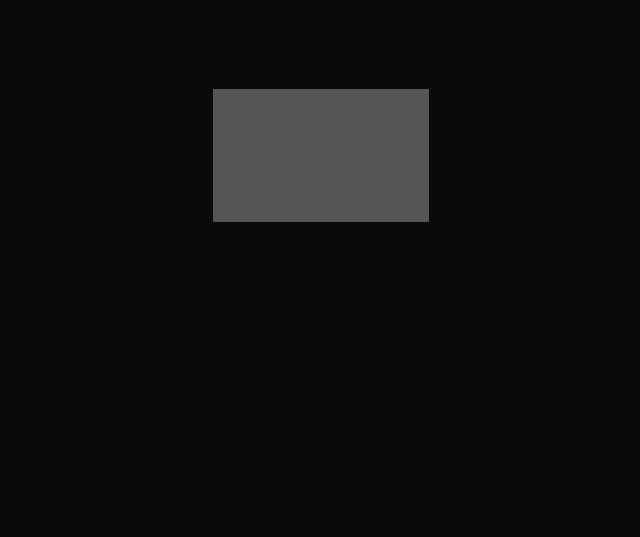
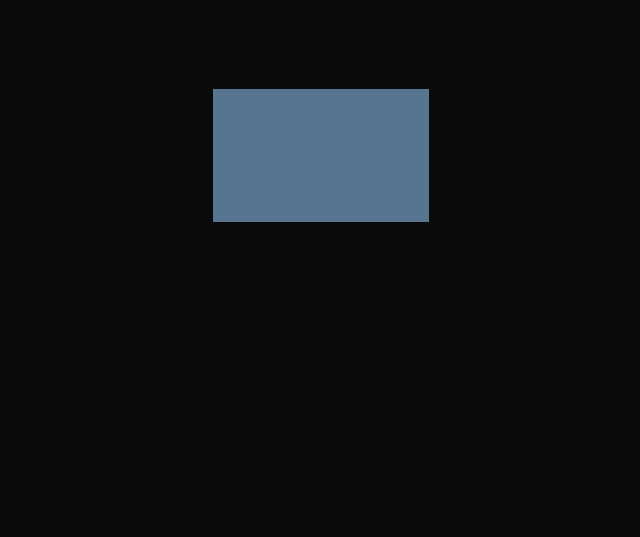
Before and after one commit to kiwisontoast/geometricsite, a website built with Vite: page geometricsite/index.html in a window 1280 px wide. Shown: the whole page, without its empty margins (67-707 px from the left). Built offline with nearby package versions, Linux system fonts and the light colour scheme.

Commit message:
adding background colors

```diff
--- a/geometricsite/style.css
+++ b/geometricsite/style.css
@@ -22,3 +22,24 @@ body{
   transition-duration: 750ms;
   transition-timing-function: ease-in-out;
 }
+#wrapper>.shape:nth-child(1){
+  background-color: rgb(249, 65, 68);
+}
+#wrapper>.shape:nth-child(2){
+  background-color: rgb(243, 114, 44);
+}
+#wrapper>.shape:nth-child(3){
+  background-color: rgb(248, 150, 30);
+}
+#wrapper>.shape:nth-child(4){
+  background-color: rgb(249, 199, 79);
+}
+#wrapper>.shape:nth-child(5){
+  background-color: rgb(144, 190, 109);
+}
+#wrapper>.shape:nth-child(6){
+  background-color: rgb(67, 170, 139);
+}
+#wrapper>.shape:nth-child(7){
+  background-color: rgb(87, 117, 144);
+}
```
